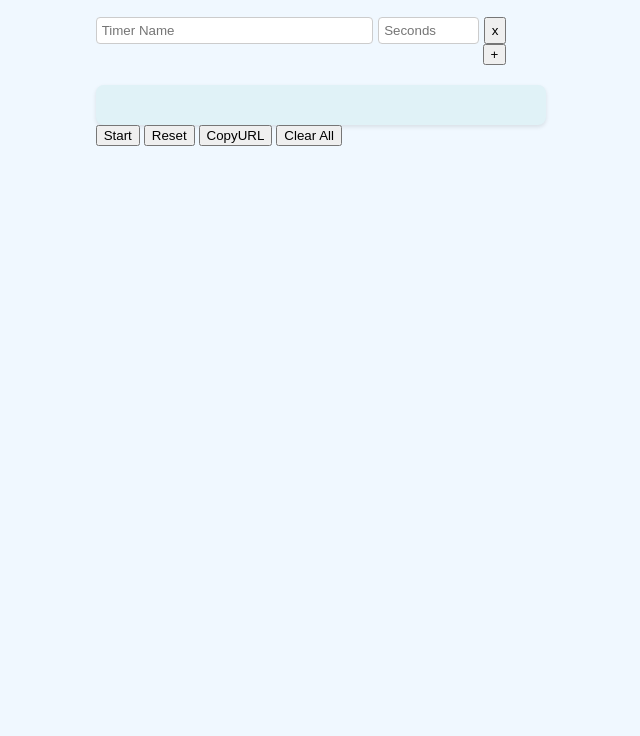
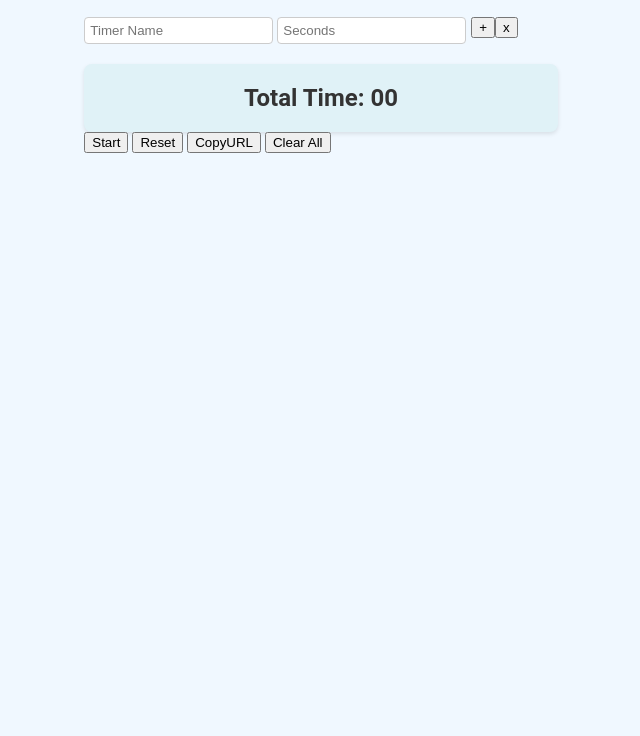
Before and after one commit to evolarjun/timer, a website: page index.html in a window 1280 px wide. Shown: the part 104-840 px from the top of the page, without its empty margins (339-979 px from the left). Drawn offline with Linux system fonts and the light colour scheme.

Commit message:
Improved interaction and total time display added

```diff
--- a/index.html
+++ b/index.html
@@ -18,9 +18,6 @@
       <section class="timer-form-section">
         <form id="timerForm" class="timer-form">
           <div id="timerRows" class="timer-form__rows"></div>
-          <div class="timer-form__actions">
-            <button type="button" id="addTimer" class="button button--add">+</button>
-          </div>
         </form>
       </section>
       <section class="timer-display-section">
--- a/script.js
+++ b/script.js
@@ -3,7 +3,6 @@ document.addEventListener('DOMContentLoaded', function () {
     const timerForm = document.getElementById('timerForm');
     const timerRowsContainer = document.getElementById('timerRows');
     const copyURLButton = document.getElementById('copyURL');
-    const addTimerButton = document.getElementById('addTimer');
     const timerDisplay = document.getElementById('timerDisplay');
     const startPauseButton = document.getElementById('startPause');
     const resetButton = document.getElementById('reset');
@@ -23,9 +22,7 @@ document.addEventListener('DOMContentLoaded', function () {
             timerRowsContainer.removeChild(timerRows[index]);
             updateRowIndices();
             updateSummary();
-
-        }
-    }
+        }    }
 
     // Function to update the index data attribute of each timer row for identification
     function updateRowIndices() {
@@ -47,6 +44,8 @@ document.addEventListener('DOMContentLoaded', function () {
     function addTimerRow() {
         const row = createTimerRow();
         timerRowsContainer.appendChild(row);
+        updateSummary();
+        updateSummary();
     }
 
     /**
@@ -63,16 +62,35 @@ document.addEventListener('DOMContentLoaded', function () {
     function createTimerRow(name = '', duration = '') {
         // Create a new div element to represent a timer row
         const newRow = document.createElement('div');
+
         // Get the current number of rows to use as the index
+        newRow.classList.add('timer-row');
         const index = timerRowsContainer.children.length;
         // Define the HTML structure for the new row, including input fields for the timer's name and duration
+        newRow.classList.add('timer-row');
         newRow.innerHTML = `
+        <div class="timer-inputs">
             <input type="text" name="name" placeholder="Timer Name" value="${name}" required>
             <input type="number" name="duration" placeholder="Seconds" value="${duration}" required>
+        </div>
+        <div class="timer-controls">
+            <button class="remove-timer-button">x</button>
         `;
-        const deleteButton = document.createElement('button');
-        deleteButton.textContent = 'x';
-        deleteButton.id = 'removeTimerButton';
+
+        const addTimerButton = document.createElement('button');
+        addTimerButton.textContent = '+';
+        addTimerButton.classList.add('add-timer-button');
+        newRow.querySelector('.timer-controls').insertBefore(addTimerButton, newRow.querySelector('.remove-timer-button'));
+
+        const deleteButton = newRow.querySelector('.remove-timer-button');
+
+        addTimerButton.addEventListener('click', function () {
+            const rowIndex = parseInt(newRow.dataset.index);
+            const row = createTimerRow();
+            timerRowsContainer.insertBefore(row, newRow.nextSibling);
+            updateRowIndices();
+        });
+
         // Set a data attribute to identify this row by index
         newRow.setAttribute('data-index', index);
         // Add a click listener to delete the row when the delete button is clicked
@@ -82,9 +100,14 @@ document.addEventListener('DOMContentLoaded', function () {
             if (timerRowsContainer.children.length > 1) {
                 removeTimerRow(rowIndex);
             }
+            updateSummary();
         });
-        newRow.appendChild(deleteButton);
-        newRow.querySelectorAll('input').forEach(input => { input.addEventListener('input', updateSummary); });
+        newRow.querySelectorAll('input[name="name"]').forEach(input => {
+            input.addEventListener('blur', updateSummary);
+       });
+        newRow.querySelectorAll('input[name="duration"]').forEach(input => {
+             input.addEventListener('blur', updateSummary);
+        });
         return newRow;
     }
 
@@ -351,11 +374,17 @@ document.addEventListener('DOMContentLoaded', function () {
 
 
     function updateSummary() {
-        const totalDuration = timers.reduce((sum, timer) => sum + timer.duration, 0);
+        const timerRows = Array.from(timerRowsContainer.children);
+        let totalDuration = 0;
         const summarySpan = document.getElementById('summary');
-        if(summarySpan){
-            summarySpan.textContent = `Total Time: ${formatTime(totalDuration)}`;
-        }
+        timerRows.forEach(row => {
+            const durationInput = row.querySelector('input[name="duration"]');
+            let duration = durationInput ? parseInt(durationInput.value) : 0;
+            if(isNaN(duration)){
+                duration = 0;
+            }
+            totalDuration += duration;
+        });
         if(startPauseButton.textContent !== 'Pause' && startPauseButton.textContent !== 'Resume')
         {
             timerDisplay.textContent = `Total Time: ${formatTime(totalDuration)}`;
@@ -363,13 +392,14 @@ document.addEventListener('DOMContentLoaded', function () {
     }
 
 
-    addTimerRow();
+    if(document.getElementById('summary')){
+        document.getElementById('summary').textContent = `Total Time: 00`;
+    }
+
     loadFromURL();
 
-    addTimerButton.addEventListener('click', addTimerRow);
-
     startPauseButton.addEventListener('click', () => {
-        if (startPauseButton.textContent === 'Start') {
+        if (startPauseButton.textContent === 'Start' || startPauseButton.textContent === 'Done') {
             startTimer();
         } else if (startPauseButton.textContent === 'Pause') {
             isPaused = true;
@@ -386,4 +416,5 @@ document.addEventListener('DOMContentLoaded', function () {
             .then(() => alert('URL copied to clipboard!'))
             .catch(err => console.error('Could not copy URL: ', err));
     });
+    addTimerRow();
 });
```
